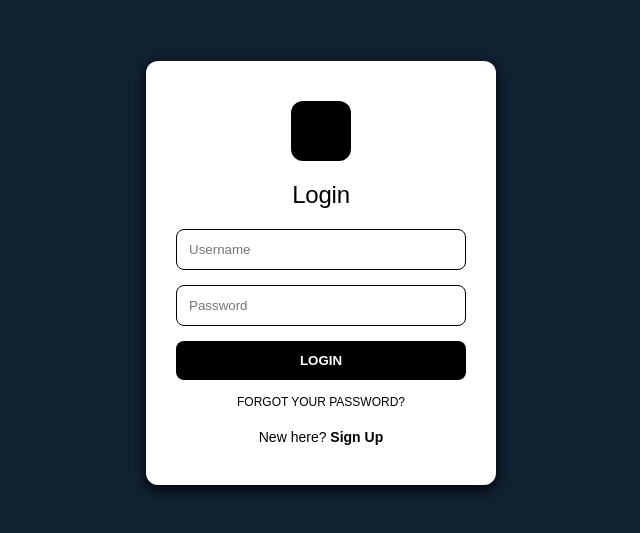
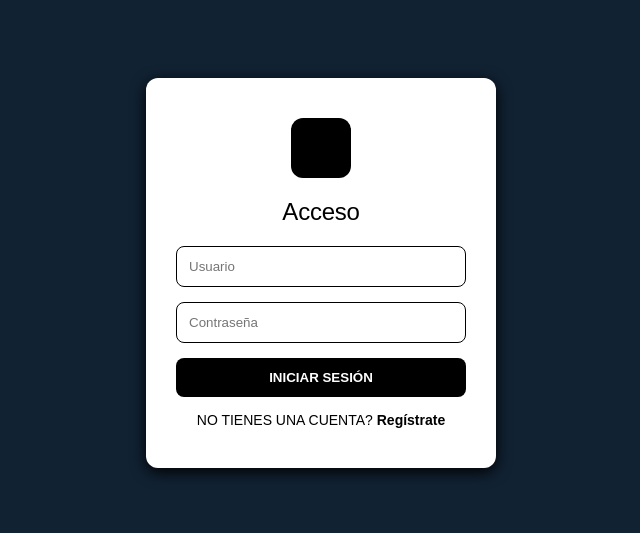
Before and after one commit to Diegobh08/atmosync, a React app in the folder Frontend/: page / in a window 1280 px wide. Shown: the part 127-660 px from the top of the page, without its empty margins (319-959 px from the left). Built offline with nearby package versions, Linux system fonts and the light colour scheme; the HTML template or start-up script is replaced by a standard one.

Commit message:
actualización de richard

```diff
--- a/Frontend/src/components/Login.jsx
+++ b/Frontend/src/components/Login.jsx
@@ -19,7 +19,7 @@ function Login({setPage}) {
 
         // Simulación de login (luego lo conectamos a backend)
         if (username === "admin" && password === "1234") {
-            alert("Login exitoso ");
+            alert("Inicio exitoso ");
             setError("");
         } else {
             setError("Usuario o contraseña incorrectos");
@@ -32,18 +32,18 @@ function Login({setPage}) {
 
                 <div className="icon"></div>
 
-                <h2>Login</h2>
+                <h2>Acceso</h2>
 
                 <input
                     type="text"
-                    placeholder="Username"
+                    placeholder="Usuario"
                     value={username}
                     onChange={(e) => setUsername(e.target.value)}
                 />
 
                 <input
                     type="password"
-                    placeholder="Password"
+                    placeholder="Contraseña"
                     value={password}
                     onChange={(e) => setPassword(e.target.value)}
                 />
@@ -52,12 +52,12 @@ function Login({setPage}) {
 
                 {error && <p className="error">{error}</p>}
 
-                <button type="submit">LOGIN</button>
+                <button type="submit">INICIAR SESIÓN</button>
 
-                <p className="forgot">FORGOT YOUR PASSWORD?</p>
+
 
                 <p className="signup">
-                    New here? <span onClick={() => setPage("Register")}>Sign Up</span>
+                    NO TIENES UNA CUENTA? <span onClick={() => setPage("Register")}>Regístrate</span>
                 </p>
 
             </form>
--- a/Frontend/src/components/Register.jsx
+++ b/Frontend/src/components/Register.jsx
@@ -47,14 +47,14 @@ function Register({setPage}) {
                 <h2>Registro</h2>
                 <input
                     type="gmail"
-                    placeholder="Gmail"
+                    placeholder="Digita tu correo electronico"
                     value={password}
                     onChange={(e) => setPassword(e.target.value)}
                 />
 
                 <input
                     type="text"
-                    placeholder="Username"
+                    placeholder="Crea un nombre de usuario"
                     value={username}
                     onChange={(e) => setUsername(e.target.value)}
                 />
@@ -63,7 +63,7 @@ function Register({setPage}) {
 
                 <input
                     type="password"
-                    placeholder="Password"
+                    placeholder="Crea una contraseña"
                     value={password}
                     onChange={(e) => setPassword(e.target.value)}
                 />
@@ -74,13 +74,13 @@ function Register({setPage}) {
 
                 {error && <p className="error">{error}</p>}
 
-                <button type="submit">REGISTRO</button>
+                <button type="submit">CREAR CUENTA</button>
 
-                <p className="forgot">FORGOT YOUR PASSWORD?</p>
+                <p className="forgot">OLVIDASTE TU CONTRASEÑA?</p>
 
                 <p className="signup">
-                    Already have an account?{" "}
-                    <span onClick={() => setPage("login")}>Login</span>
+                    Ya tienes una cuenta?{" "}
+                    <span onClick={() => setPage("login")}>Iniciar sesión</span>
                 </p>
 
             </form>
```
